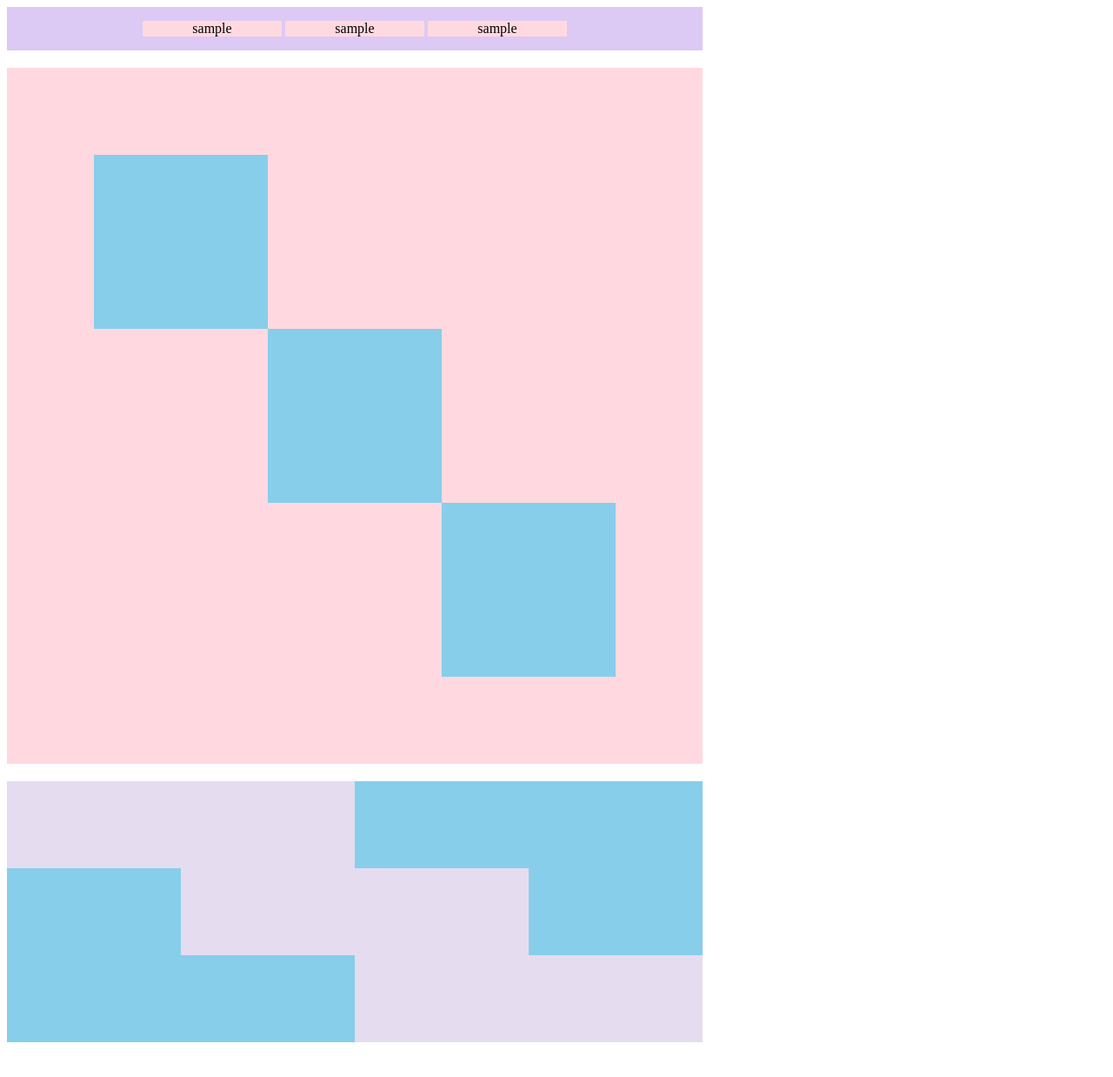
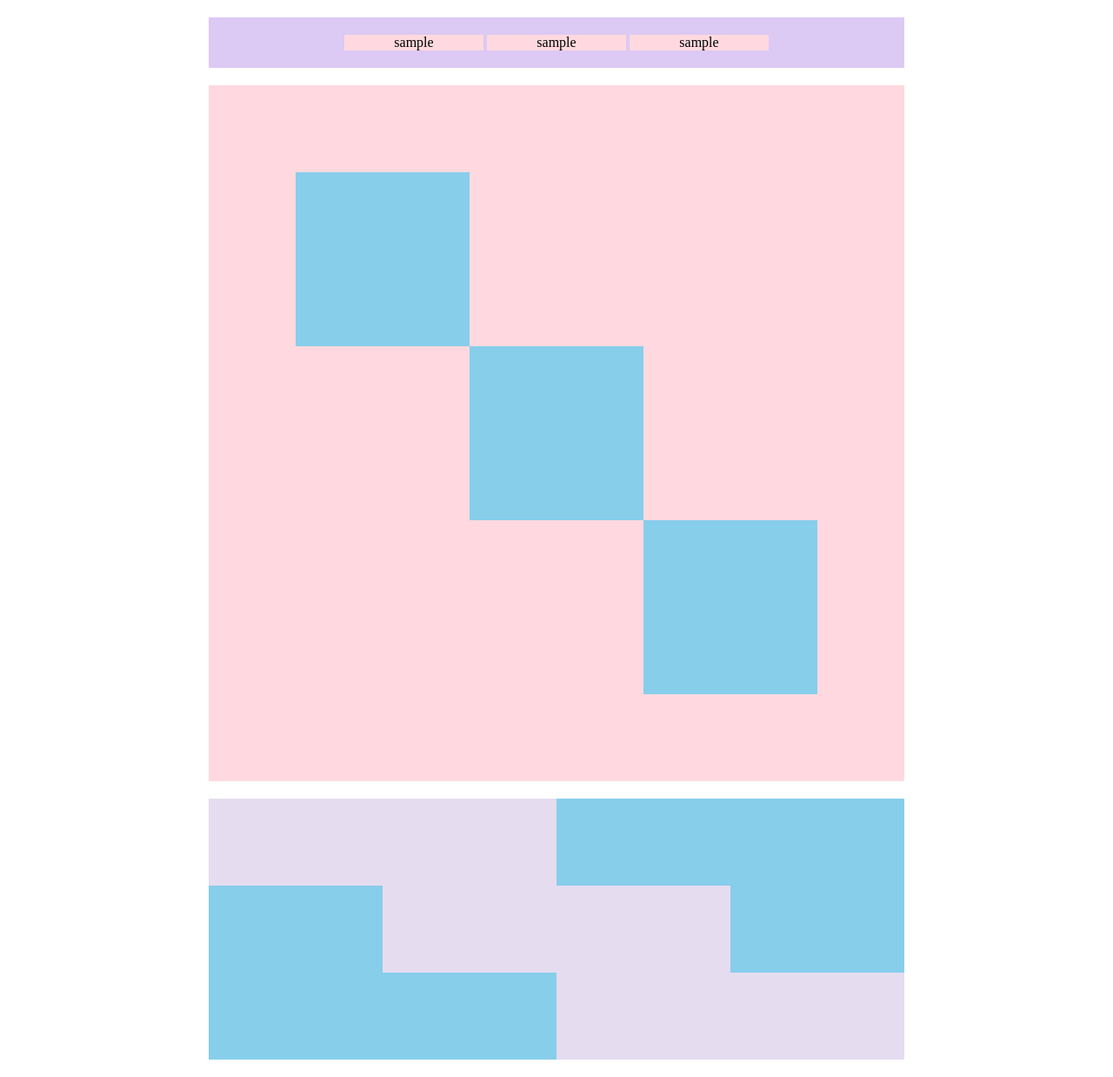
Before and after one commit to kengo-harano-link/html-css-basic-kadai, a plain HTML site: page kadai_018/kadai_018.html in a window 1280 px wide. Shown: the whole page at 87% size. Drawn offline with Linux system fonts and the light colour scheme.

Commit message:
Add files via upload

```diff
--- a/kadai_018/style.css
+++ b/kadai_018/style.css
@@ -2,13 +2,14 @@
     width: 800px;
     background-color: #dcc9f4;
     text-align: center;
-    margin; 20px auto;
+    margin: 20px auto;
   }
 
 .top-child {
     width: 20%;
     background-color: #ffd9df;
     display: inline-block;
+    margin: 20px 0;
   }
 
 #middle {
@@ -18,6 +19,7 @@
     margin-bottom: 20px;
     background-color: #ffd9df;
     position: relative;
+    margin: 10px auto;
   }
 
 #middle-child01,
@@ -50,6 +52,7 @@
     background-color: #87ceeb;
     margin-bottom: 20px;
     text-align: center;
+    margin: 20px auto;
   }
 
 #bottom-child01,
```
